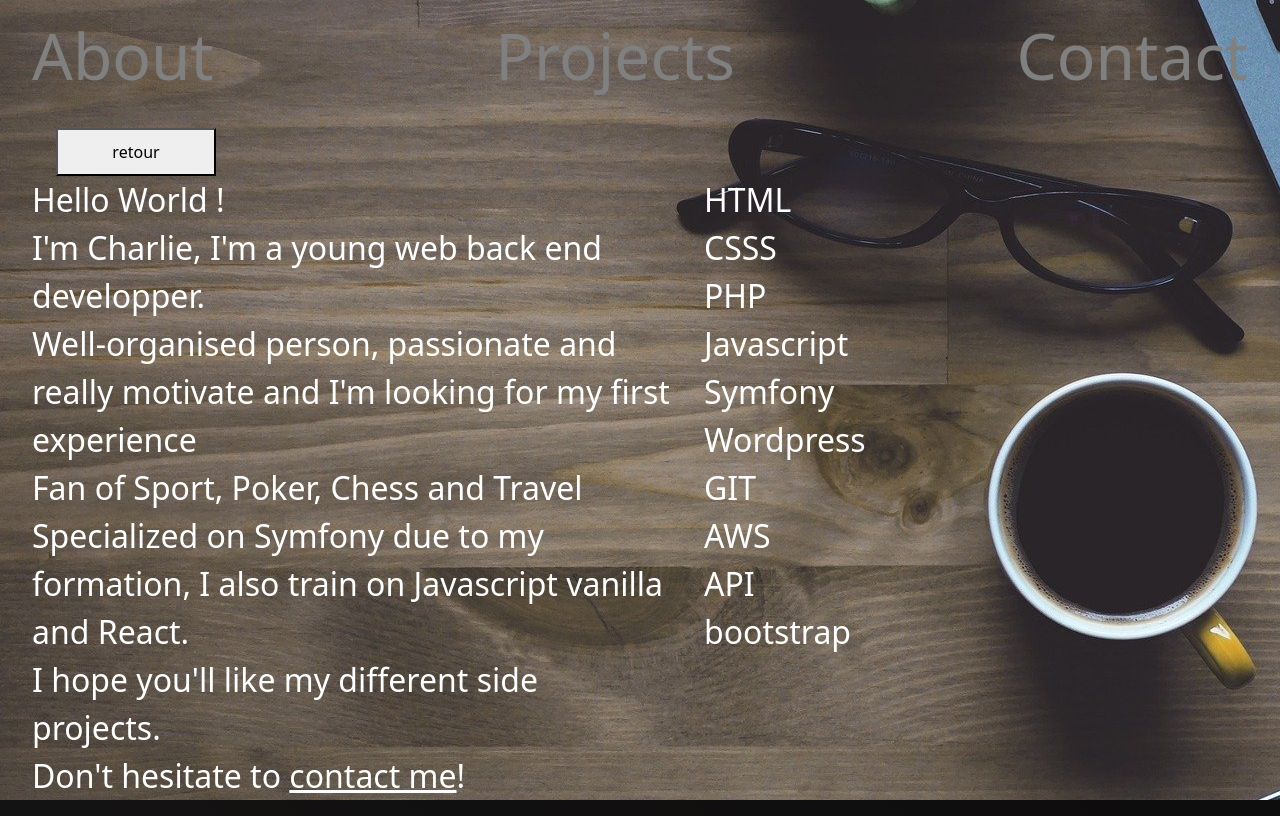
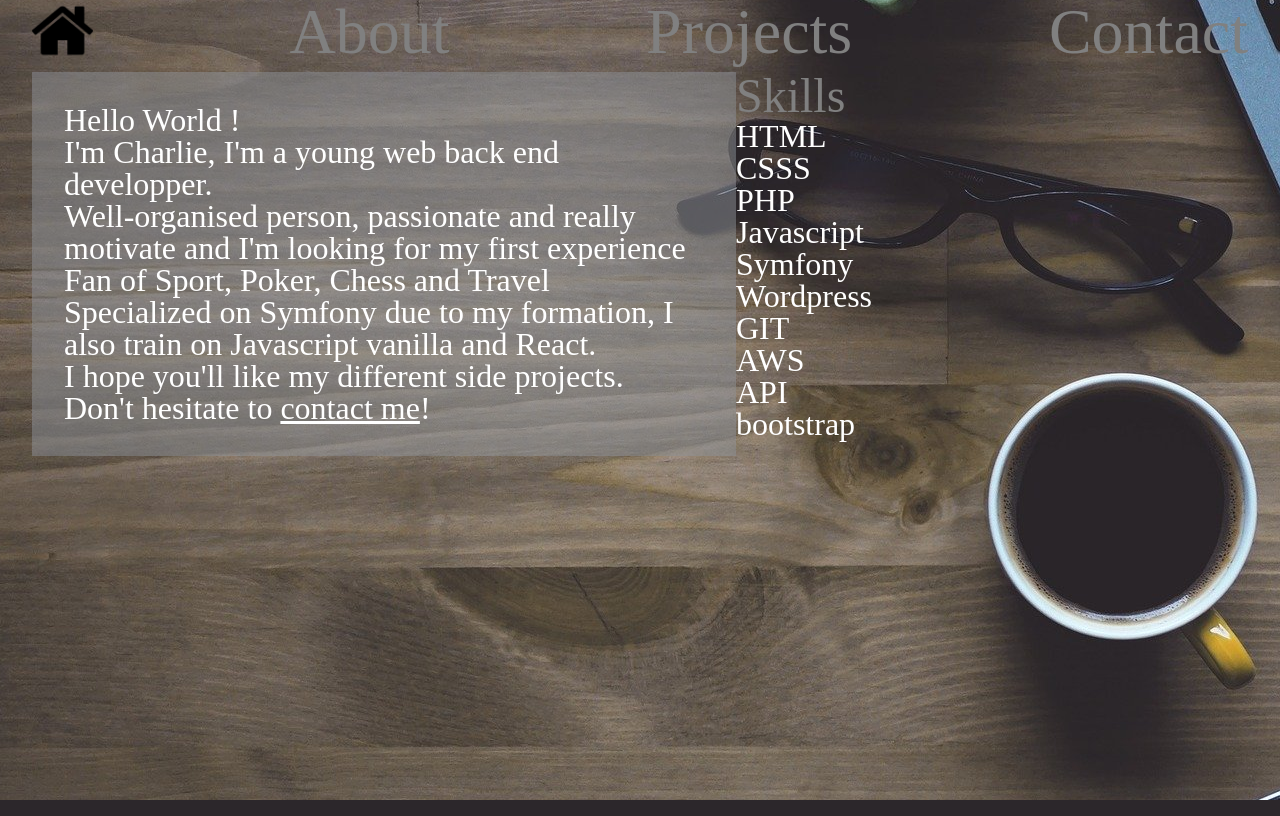
Before and after one commit to Charliebauduin/portfolio, a Symfony app: template Portfolio/templates/home/bio.html.twig in a window 1280 px wide. Run offline with Twig, Linux system fonts and the light colour scheme; the template is opened without the code that fills it, so the values that code supplies are empty; some libraries are stand-ins or nearby versions.

Commit message:
modif sur le css

```diff
--- /dev/null
+++ b/Portfolio/public/css/reset.css
@@ -0,0 +1,48 @@
+/* http://meyerweb.com/eric/tools/css/reset/
+   v2.0 | 20110126
+   License: none (public domain)
+*/
+
+html, body, div, span, applet, object, iframe,
+h1, h2, h3, h4, h5, h6, p, blockquote, pre,
+a, abbr, acronym, address, big, cite, code,
+del, dfn, em, img, ins, kbd, q, s, samp,
+small, strike, strong, sub, sup, tt, var,
+b, u, i, center,
+dl, dt, dd, ol, ul, li,
+fieldset, form, label, legend,
+table, caption, tbody, tfoot, thead, tr, th, td,
+article, aside, canvas, details, embed,
+figure, figcaption, footer, header, hgroup,
+menu, nav, output, ruby, section, summary,
+time, mark, audio, video {
+	margin: 0;
+	padding: 0;
+	border: 0;
+	font-size: 100%;
+	font: inherit;
+	vertical-align: baseline;
+}
+/* HTML5 display-role reset for older browsers */
+article, aside, details, figcaption, figure,
+footer, header, hgroup, menu, nav, section {
+	display: block;
+}
+body {
+	line-height: 1;
+}
+ol, ul {
+	list-style: none;
+}
+blockquote, q {
+	quotes: none;
+}
+blockquote:before, blockquote:after,
+q:before, q:after {
+	content: '';
+	content: none;
+}
+table {
+	border-collapse: collapse;
+	border-spacing: 0;
+}
--- a/Portfolio/public/css/style.css
+++ b/Portfolio/public/css/style.css
@@ -1,13 +1,15 @@
+
 .wrapper{
 background-image: url("../assets/bandeau2.jpg");
 height: 100%;
 width: 100%;
 background-position: center;
 background-repeat: no-repeat;
+
 }
 
 .navbar {
-    width: 100%;
+    width: 95%;
     margin-left: 2em;
     margin-right: 2em;
 }
@@ -44,6 +46,10 @@ nav li{
 
 }
 
+.text-defil{
+    text-align: center;
+}
+
 
 
 h1:hover{
@@ -71,9 +77,7 @@ a{
     color: black;
 }
 
-svg{
-    padding-left: 4em;
-}
+
 
 @import url(https://fonts.googleapis.com/css?family=Montserrat:700);
 body{
@@ -106,15 +110,40 @@ p{
 
 .wrapper-about{
     display: flex;
+    width: 100%;
 }
 
 .left-part{
+    display: flex;
     width: 50%;
+    padding:2em;
+    margin-left: 2em;
+    background-color: rgba(142, 145, 152, 0.5);
+
 }
 
 .right-part{
-    width: 50%;
+    display: flex;
+    width: 70%;
+    text-align: center;
 }
+
+.left-part p{
+    color: white;
+ }
+
+.left-part a{
+     color: white;
+     text-decoration: underline;
+
+ }
+
+.left-part a:hover{
+
+     transform: scale(1.15);
+
+ }
+
 
 .cv{
     display: flex;
@@ -186,25 +215,8 @@ align-items: center;
     margin-bottom: 2em;
 }
 
-.left-part {
-    margin-left: 2em;
-}
 
-.left-part p{
-   color: white;
-}
 
-.left-part a{
-    color: white;
-    text-decoration: underline;
-
-}
-
- .left-part a:hover{
-
-    transform: scale(1.15);
-
-}
 
 .wrapper-contact{
     display: flex;
@@ -256,3 +268,12 @@ p img {
     width: 5%;
 
 }
+
+.picto-home{
+    width: 100%;
+
+}
+
+.navbar-li-home{
+    width: 5%;
+}
--- a/Portfolio/src/Controller/HomeController.php
+++ b/Portfolio/src/Controller/HomeController.php
@@ -11,7 +11,7 @@ class HomeController extends AbstractController
     /**
      * @Route("/", name="home")
      */
-    public function home(): Response
+    public function home()
     {
         return $this->render('home/index.html.twig', [
             'controller_name' => 'HomeController',
--- a/Portfolio/templates/base.html.twig
+++ b/Portfolio/templates/base.html.twig
@@ -3,7 +3,7 @@
     <head>
         <meta charset="UTF-8">
         <title>{% block title %}Welcome!{% endblock %}</title>
-        <link href="https://cdn.jsdelivr.net/npm/bootstrap@5.1.0/dist/css/bootstrap.min.css" rel="stylesheet" integrity="sha384-KyZXEAg3QhqLMpG8r+8fhAXLRk2vvoC2f3B09zVXn8CA5QIVfZOJ3BCsw2P0p/We" crossorigin="anonymous">
+        <link href="../public/css/reset.css" rel="stylesheet">
         <link href="../public/css/style.css" rel="stylesheet">
 
         {# Run `composer require symfony/webpack-encore-bundle`
@@ -26,6 +26,9 @@
 
             <ul class="navbar-ul">
 
+                <li class="navbar-li-home">
+                    <a class="navbar-link" href="{{path('home')}}"><img class="picto-home" src="../public/assets/home.png" alt="home-picto"></a>
+                </li>
                 <li class="navbar-li">
                     <a class="navbar-link" href="{{path('bio')}}">About</a>
                 </li>
--- a/Portfolio/templates/home/bio.html.twig
+++ b/Portfolio/templates/home/bio.html.twig
@@ -4,7 +4,7 @@
 
 {% block body %}
 
-<a href="{{path("home")}}"><button>retour</button></a>
+
 
 
 <div class="wrapper-about">
@@ -30,6 +30,8 @@
 
     <div class="rigth-part">
 
+        <h1>Skills</h1>
+
         <ul class="skills-list">
 
             <li>HTML</li>
--- a/Portfolio/templates/home/contact.html.twig
+++ b/Portfolio/templates/home/contact.html.twig
@@ -3,8 +3,6 @@
 {% block title %}Portfolio Charlie Bauduin{% endblock %}
 
 {% block body %}
-
-<a href="{{path("home")}}"><button>retour</button></a>
 
 <div class="wrapper-contact">
 
@@ -20,7 +18,7 @@
 
 
 
-            <p class="card-text"><img src="../public/assets/mail.jpg" alt="mail-picto"> : <a href="bauduincharlie@gmail.com ">bauduincharlie@gmail.com </a></p>
+            <p class="card-text"><img src="../public/assets/mail.jpg" alt="mail-picto"> : <a href="mailto:bauduincharlie@gmail.com ">bauduincharlie@gmail.com </a></p>
             <p class="card-text"><img src="../public/assets/tel.jpg" alt="tel-picto"> :  06 64 75 81 99</p>
             <p class="card-text"><img src="../public/assets/github.svg" alt="github-picto"> : <a href="https://github.com/Charliebauduin ">https://github.com/Charliebauduin </a> </p>
             <p class="card-text"><img src="../public/assets/linkedin.png" alt="linkedin-picto"> : <a href="https://www.linkedin.com/in/charlie-bauduin ">https://www.linkedin.com/in/charlie-bauduin  </a></p>
--- a/Portfolio/templates/home/index.html.twig
+++ b/Portfolio/templates/home/index.html.twig
@@ -7,13 +7,13 @@
 
     <div class="bio">
 
-        <svg width="100%" height="100%" viewBox="50 -250 600 500" xmlns="http://www.w3.org/2000/svg" xmlns:xlink="http://www.w3.org/1999/xlink" version="1.1">
+        <svg width="100%" height="100%" viewBox="160 -250 600 500" xmlns="http://www.w3.org/2000/svg" xmlns:xlink="http://www.w3.org/1999/xlink" version="1.1">
 
             <path id="path">
                 <animate attributeName="d" from="m0,110 h0" to="m0,110 h1100" dur="7s" begin="0s" repeatCount="indefinite"/>
             </path>
 
-            <text font-size="45" font-family="Montserrat" fill='hsla(25, 95%, 85%, 1)'>
+            <text class="texte-defil" font-size="60" font-family="Montserrat" >
                 <textPath xlink:href="#path">    Hello I'm Charlie, I'm web developper
                 </textPath>
             </text>
--- a/Portfolio/templates/home/realisations.html.twig
+++ b/Portfolio/templates/home/realisations.html.twig
@@ -6,6 +6,6 @@
 
 <h1>Coucou les realisations</h1>
 
-<a href="{{path("home")}}"><button>retour</button></a>
+
 
 {% endblock %}
```
Also changed, not shown: Portfolio/templates/navbar.html.twig (deleted, +0 -36 lines), Portfolio/public/assets/home.jpg (added), Portfolio/public/assets/home.png (added).
